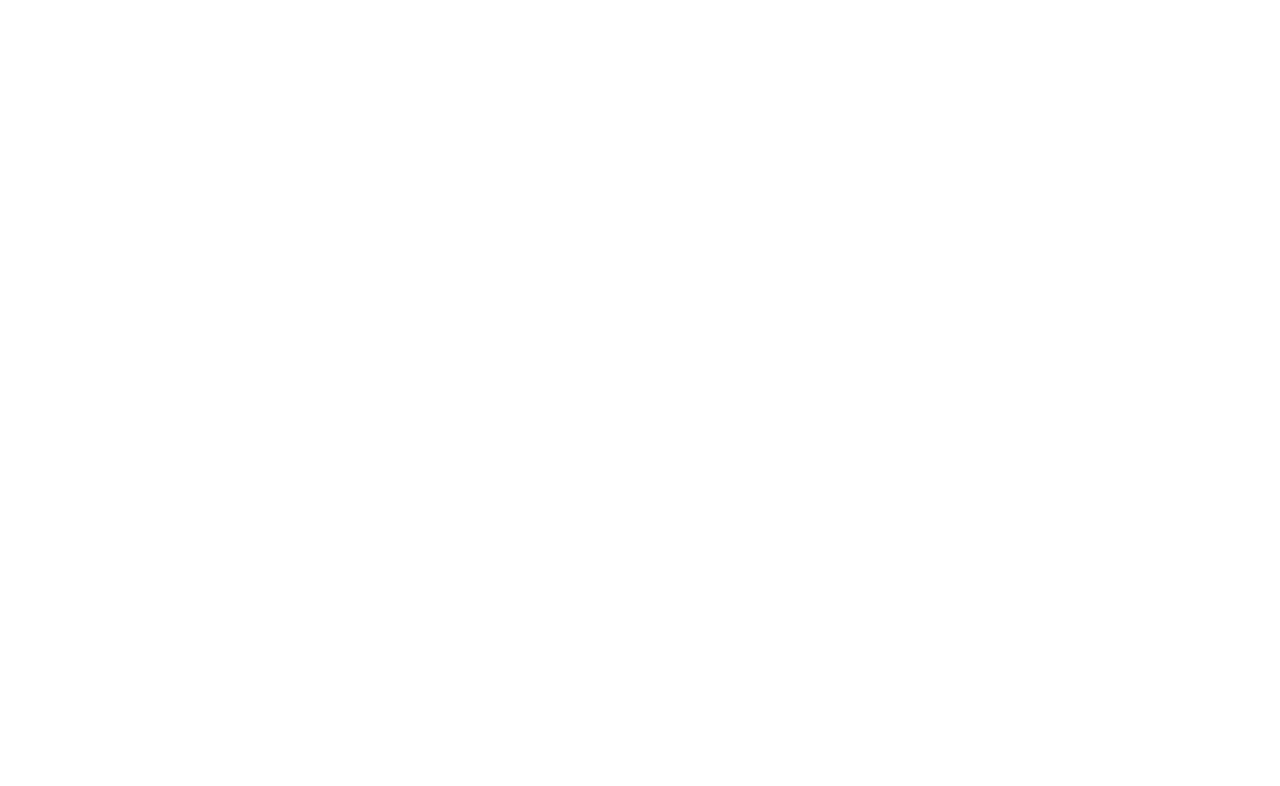
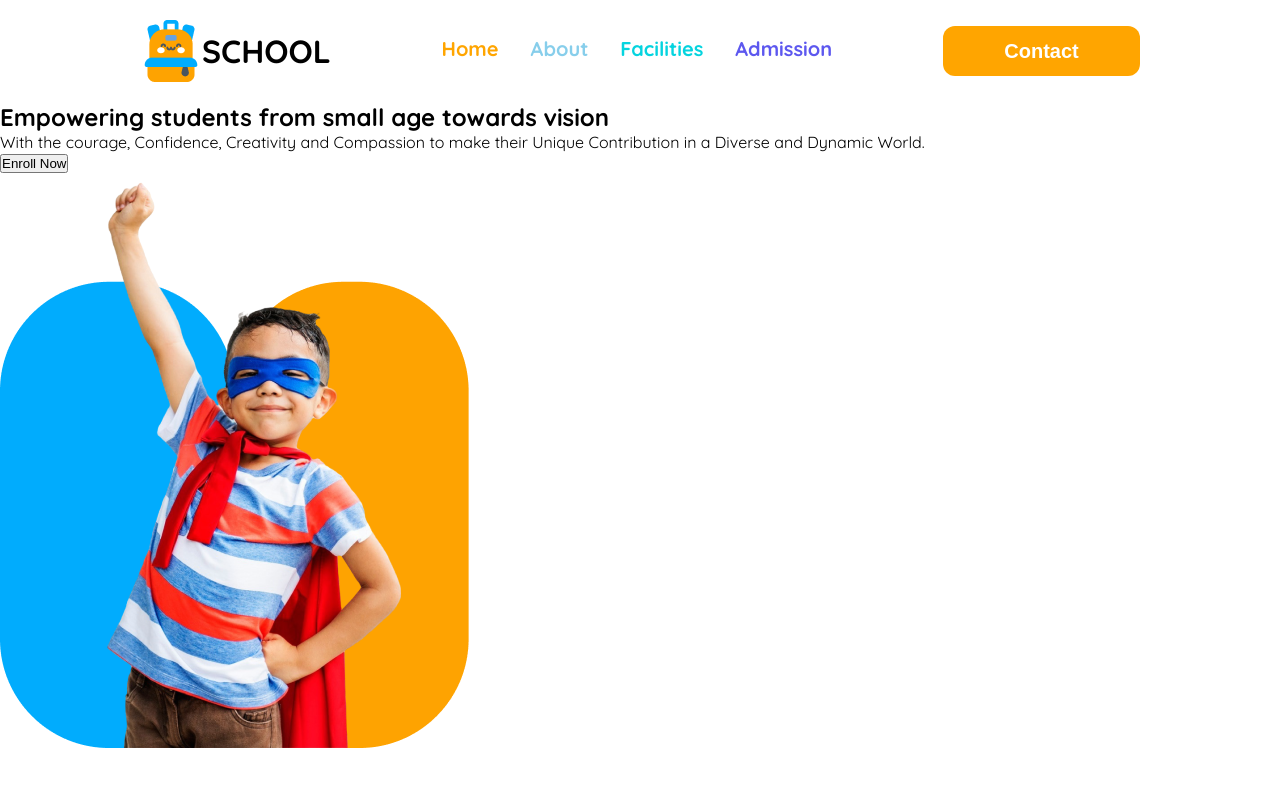
Before and after one commit to SUGalib/Assignment-2, a plain HTML site: page index.html in a window 1280 px wide. Drawn offline with Linux system fonts and the light colour scheme.

Commit message:
nav section done

```diff
--- a/index.html
+++ b/index.html
@@ -6,7 +6,31 @@
     <title>Kids School</title>
     <link rel="stylesheet" href="style/style.css">
 </head>
-<body>
-
+<body class="quicksand">
+<header>
+    <nav class="school-nav-bar">
+        <div class="school-logo">
+            <img src="assets/logo.png" alt="">
+            <div class="logo-title">SCHOOL</div>
+        </div>
+        <div class="nav-bar-options">
+            <ul>
+                <a href=""><li class="li-color-1">Home</li></a>
+                <a href=""><li class="li-color-2">About</li></a>
+                <a href=""><li class="li-color-3">Facilities</li></a>
+                <a href=""><li class="li-color-4">Admission</li></a>
+            </ul>
+        </div>
+            <button class="contact-btn">Contact</button>
+    </nav>
+    <section class="banner-container">
+        <div class="banner-texts">
+            <h1 class="banner-title">Empowering students from small age towards vision</h1>
+            <p class="banner-subtitle">With the courage, Confidence, Creativity and Compassion to make their Unique Contribution in a Diverse and Dynamic World.</p>
+            <button class="enroll">Enroll Now</button>
+        </div>
+        <img src="assets/hero-kids.png" alt="">
+    </section>
+</header>
 </body>
 </html>
--- a/style/style.css
+++ b/style/style.css
@@ -0,0 +1,85 @@
+@import url('https://fonts.googleapis.com/css2?family=Quicksand:wght@300..700&display=swap');
+/* font-family: "Quicksand", serif; */
+/* font import end here */
+
+/* Universal styles */
+* {
+    margin: 0;
+    padding: 0;
+}
+
+.quicksand {
+    font-family: "Quicksand", serif;
+}
+
+button:hover,
+a:hover {
+    background-color: aquamarine;
+}
+
+a {
+    text-decoration: none;
+}
+
+/* navbar styling starts here */
+
+.school-nav-bar {
+    margin: 20px 140px;
+    display: flex;
+    justify-content: space-between;
+    /* height: 62px; */
+
+}
+
+.school-logo {
+    /* width: 202px; */
+    display: flex;
+    align-items: center;
+}
+
+.logo-title {
+    font-size: 32px;
+    font-weight: bold;
+}
+
+.nav-bar-options ul {
+    display: flex;
+    list-style: none;
+    gap: 32px;
+    margin: 16px 0;
+}
+
+li {
+    font-size: 20px;
+    font-weight: bold;
+}
+
+.li-color-1 {
+    color: orange;
+}
+
+.li-color-2 {
+    color: skyblue;
+}
+
+.li-color-3 {
+    color: rgba(5, 212, 223, 1);
+}
+
+.li-color-4 {
+    color: rgba(93, 88, 239, 1);
+}
+
+.contact-btn {
+    margin: 6px 0;
+    width: 197px;
+    padding: 10px;
+    border-radius: 12px;
+    background-color: orange;
+    font-size: 20px;
+    font-weight: 600;
+    color: white;
+    border: none;
+}
+
+/* navbar styling ends here */
```
